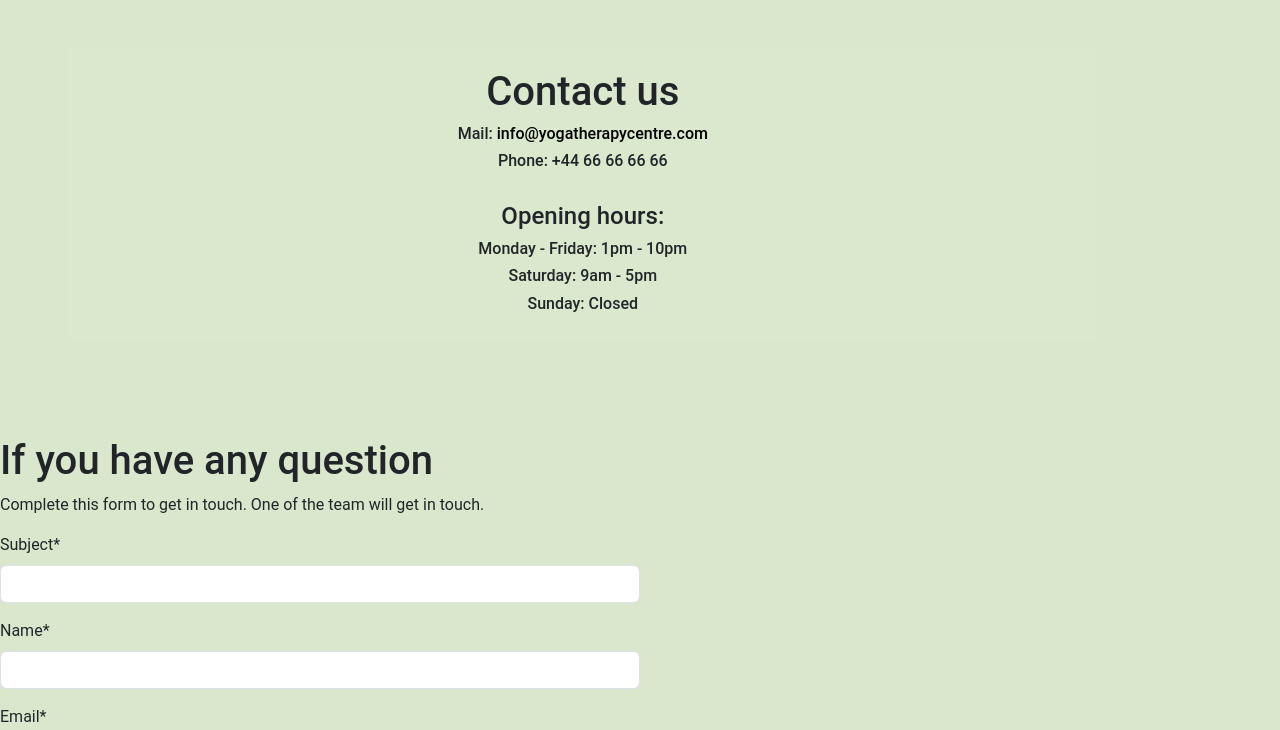
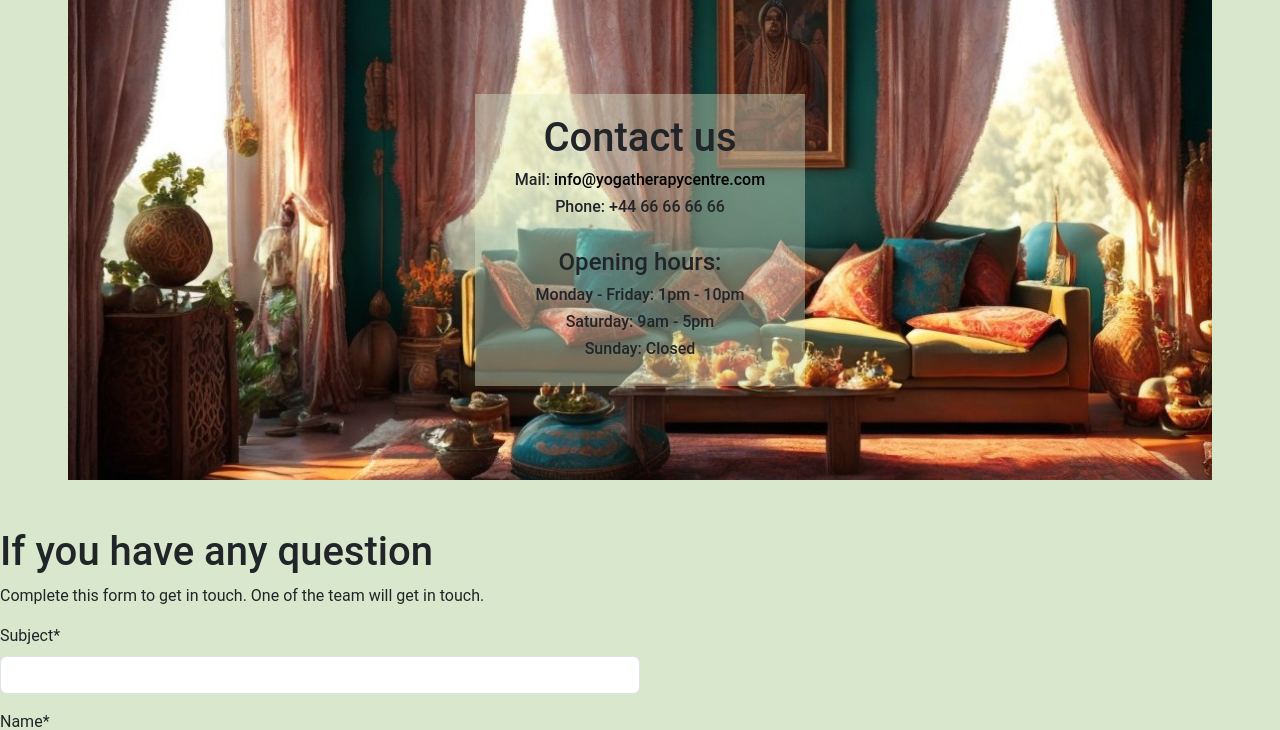
Before and after one commit to LidiaMorejudo/therapycentre, a Django app: page /enquiries/ in a window 1280 px wide. Shown: the part 72-802 px from the top of the page. Run offline with Django 5.2, Linux system fonts and the light colour scheme; some libraries are stand-ins or nearby versions.

Commit message:
Added style in css

```diff
--- a/static/css/style.css
+++ b/static/css/style.css
@@ -65,3 +65,15 @@ nav {
     padding: 20px 40px;
     max-width: 90%;
 }
+
+/*Enquiries page*/
+.contact-background {
+    height: 60vh;
+    background: url('../images/indianlivingroom.jpg') no-repeat center center;
+    background-size: cover;
+    display: flex;
+    align-items: center;
+    justify-content: center;
+    position: relative;
+    margin: auto;
+}
```
